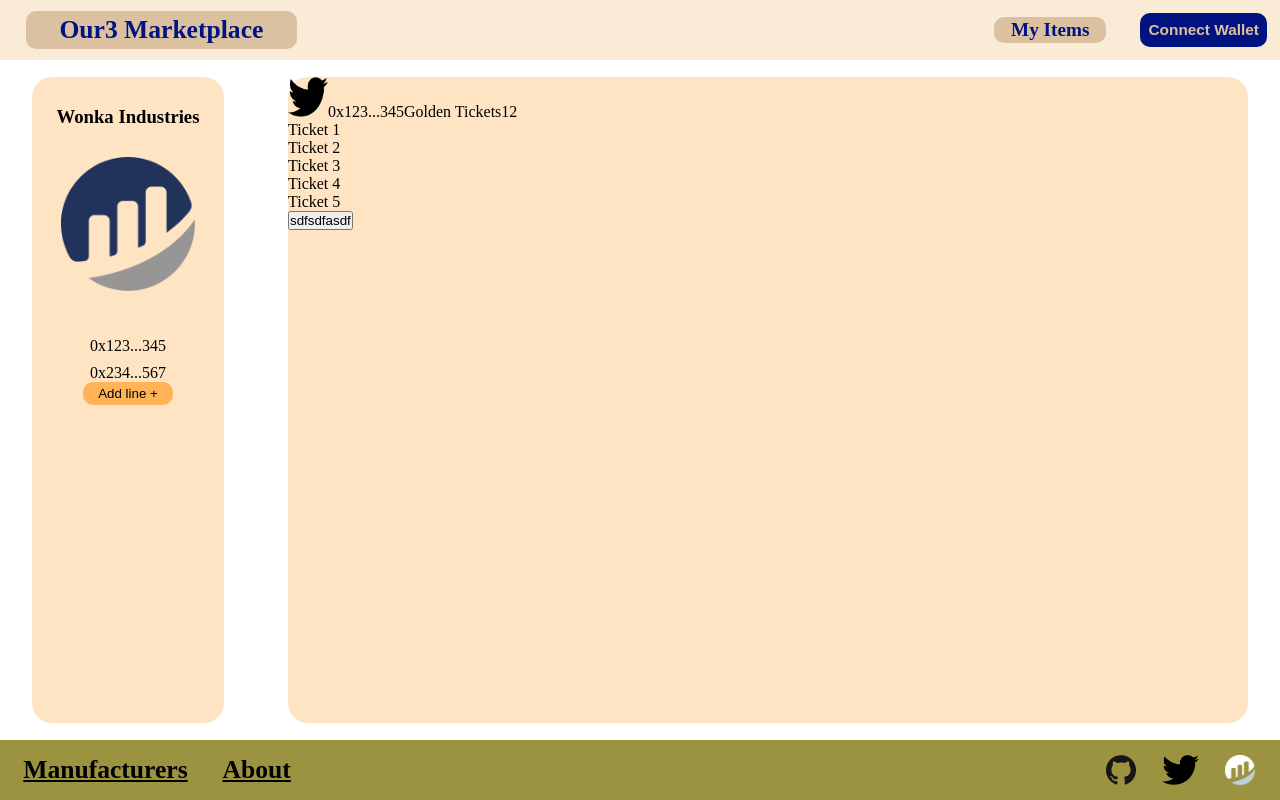
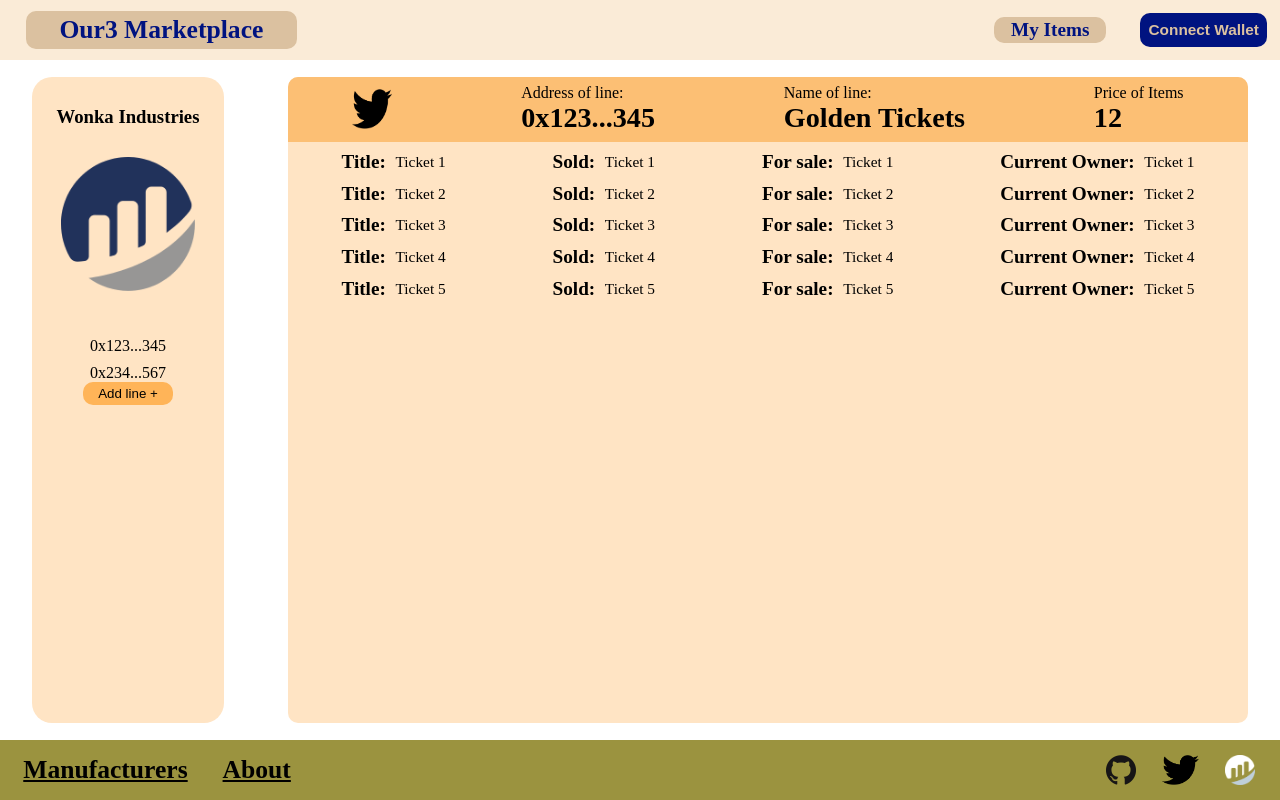
Before and after one commit to josealonso/zelda, a React (Create React App) app in the folder nft-mrkt-frontend/: page /manufacturer in a window 1280 px wide. Both pictures are taken after a click on the element "0x123...345". Built offline with nearby package versions, Linux system fonts and the light colour scheme.

Commit message:
finish maker flow

```diff
--- /dev/null
+++ b/nft-mrkt-frontend/src/components/Manufacturer/Main/LineInfo/LineInfo.tsx
@@ -0,0 +1,36 @@
+import React from 'react';
+import "./lineInfo.scss";
+
+interface LineInfoProps {
+    i: {
+        name: string
+        sold: boolean
+        forSale: boolean
+        currentOwner: string
+    }
+}
+
+const LineInfo: React.FC<LineInfoProps>= ({ i }) => {
+  return (
+    <div key={i.name} className="token x">
+        <div className='wrapper'>
+          <div className='title'>Title:&nbsp;&nbsp;</div>
+          <div className='data'>{i.name}</div>
+        </div>
+        <div className='wrapper'>
+          <div className='title'>Sold:&nbsp;&nbsp;</div>
+          <div className='data'>{i.name}</div>
+        </div>
+        <div className='wrapper'>
+          <div className='title'>For sale:&nbsp;&nbsp;</div>
+          <div className='data'>{i.name}</div>
+        </div>
+        <div className='wrapper'>
+          <div className='title'>Current Owner:&nbsp;&nbsp;</div>
+          <div className='data'>{i.name}</div>
+        </div>
+    </div>
+  )
+}
+
+export default LineInfo
--- /dev/null
+++ b/nft-mrkt-frontend/src/components/Manufacturer/Main/LineInfo/lineInfo.scss
@@ -0,0 +1,27 @@
+.token{
+    display:flex;
+    justify-content: space-around;
+    width: 100%;
+
+    .wrapper{
+        display:flex;
+        align-items: center;
+        width: fit-content;
+        margin-top: 1%;
+
+        .title{
+            display:flex;
+            white-space: nowrap;
+            overflow: hidden;
+            font-size: 1.5vw;
+            font-weight: 600;
+        }
+        .data{
+            display:flex;
+            white-space: nowrap;
+            overflow: hidden;
+            font-size: 1.2vw;
+            font-weight: 500;
+        }
+    }
+}
--- a/nft-mrkt-frontend/src/components/Manufacturer/Main/Main.tsx
+++ b/nft-mrkt-frontend/src/components/Manufacturer/Main/Main.tsx
@@ -3,6 +3,7 @@ import "./main.scss";
 import StubBackendData from "../../../api/stubBackendData";
 import TwitterLogo from "../../Assets/TwitterLogo.png";
 import { tokenData } from '../../../api/BackendIf';
+import LineInfo from "./LineInfo/LineInfo";
 
 
 interface MainProps {
@@ -44,19 +45,27 @@ const Main: React.FC<MainProps> = ({ chosenLine }) => {
 
   if (loaded === true) {
     return (
-        <div>
+        <div className='mainWrapper'>
             <div className='header'>
                 <img src={TwitterLogo} className='productImg' alt="product"></img>
-                <span className='lineAddress'>{chosenLine}</span>
-                <span className='lineName'>{name}</span>
-                <span className='price'>{price}</span>
+                <div className='headerWrapper'>
+                  <span className='headerTitle'>Address of line:</span>
+                  <span className='headerInfo'>{chosenLine}</span>
+                </div>
+                <div className='headerWrapper'>
+                  <span className='headerTitle'>Name of line:</span>
+                  <span className='headerInfo'>{name}</span>
+                </div>
+                <div className='headerWrapper'>
+                  <span className='headerTitle'>Price of Items</span>
+                  <span className='headerInfo'>{price}</span>
+                </div>
             </div>
             <div className='items'>
                 { tokens?.map((i) => (
-                    <div key={i.name} className="token x">{i.name}</div>
+                    <LineInfo i={i} />
                 ))}
             </div>
-            <button onClick={() => log(tokens)}>sdfsdfasdf</button>
         </div>
     )
   } else {
--- a/nft-mrkt-frontend/src/components/Manufacturer/Main/main.scss
+++ b/nft-mrkt-frontend/src/components/Manufacturer/Main/main.scss
@@ -1,3 +1,40 @@
+.mainWrapper{
+    display: flex;
+    flex-direction: column;
+    height: 100%;
+    width: 100%;
+    border-radius: 10px;
+    background-color: bisque;
+
+    .header{
+        display: flex;
+        width: 100%;
+        min-width: 100%;
+        height: 10%;
+        background-color: rgb(252, 191, 116);
+        justify-content: space-around;
+        align-items: center;
+        border-radius: 10px 10px 0 0;
+
+        .headerWrapper{
+            display: flex;
+            flex-direction: column;
+
+            .headerTitle{
+
+            }
+            .headerInfo{
+                font-size: 2.2vw;
+                font-weight: 900;
+
+            }
+        }
+    }
+
+}
+
+
+
 .productImg{
     height: 40px;
     width: 40px;
--- a/nft-mrkt-frontend/src/components/Manufacturer/Modal/Modal.tsx
+++ b/nft-mrkt-frontend/src/components/Manufacturer/Modal/Modal.tsx
@@ -13,7 +13,6 @@ interface ModalProps {
 
 const Modal: React.FC<ModalProps> = ({ setIsOpen }) => {
 
-    const placeHolder: number = 0;
     const { user } = useStore();
     const [name, setName] = useState<string>("");
     const [price, setPrice] = useState<number>(0);
--- a/nft-mrkt-frontend/src/components/Manufacturer/manufacturer.scss
+++ b/nft-mrkt-frontend/src/components/Manufacturer/manufacturer.scss
@@ -10,11 +10,11 @@
     .toplevel{
         display: flex;
         height: 95%;
-        background-color: bisque;
         border-radius: 20px;
     }
     .sidebar{
         display: flex;
+        background-color: bisque;
         flex-direction: column;
         align-items: center;
         text-align: center;
@@ -33,6 +33,9 @@
         .line {
             margin-top: 9%;
         }
+        .x{
+            cursor: pointer;
+        }
         .addLine{
             background-color: rgb(255, 180, 88);
             border-radius: 10px;
```
